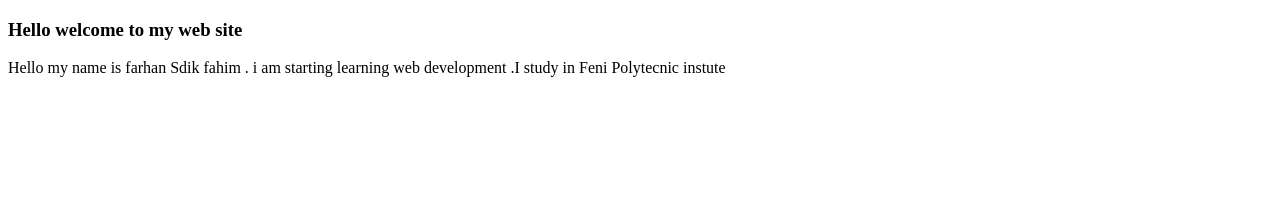
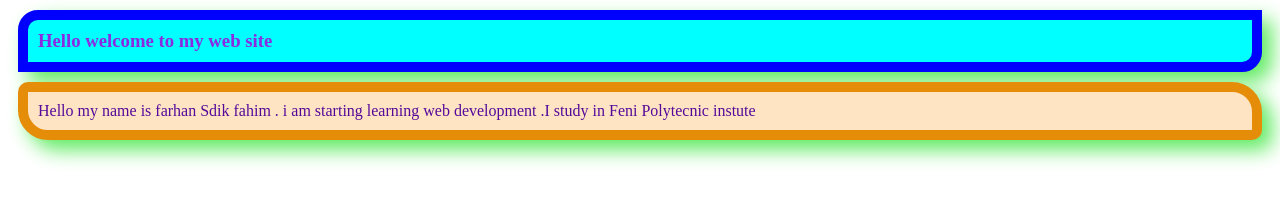
Before and after one commit to farhan1937/task2222, a plain HTML site: page index.html in a window 1280 px wide. Drawn offline with Linux system fonts and the light colour scheme.

Commit message:
first id

```diff
--- /dev/null
+++ b/css/style.css
@@ -0,0 +1,18 @@
+h3{
+    color: blueviolet;
+    background-color: aqua;
+    border: 10px solid blue;
+    border-radius: 20px 0px;
+    box-shadow: 10px 10px 20px rgb(95, 235, 97);
+    padding: 10px;
+    margin: 10px;
+}
+p{
+    color: rgb(84, 9, 153);
+    background-color: bisque;
+    border: 10px solid rgb(229, 141, 9);
+    box-shadow: 10px 10px 20px rgb(95, 235, 97);
+    padding: 10px;
+    margin: 10px;
+    border-radius: 10px 30px ;
+}
--- a/index.html
+++ b/index.html
@@ -4,6 +4,7 @@
     <meta charset="UTF-8">
     <meta name="viewport" content="width=device-width, initial-scale=1.0">
     <title>task222</title>
+    <link rel="stylesheet" href="./css/style.css">
 </head>
 <body>
     <h3>Hello welcome to my web site</h3>
```
